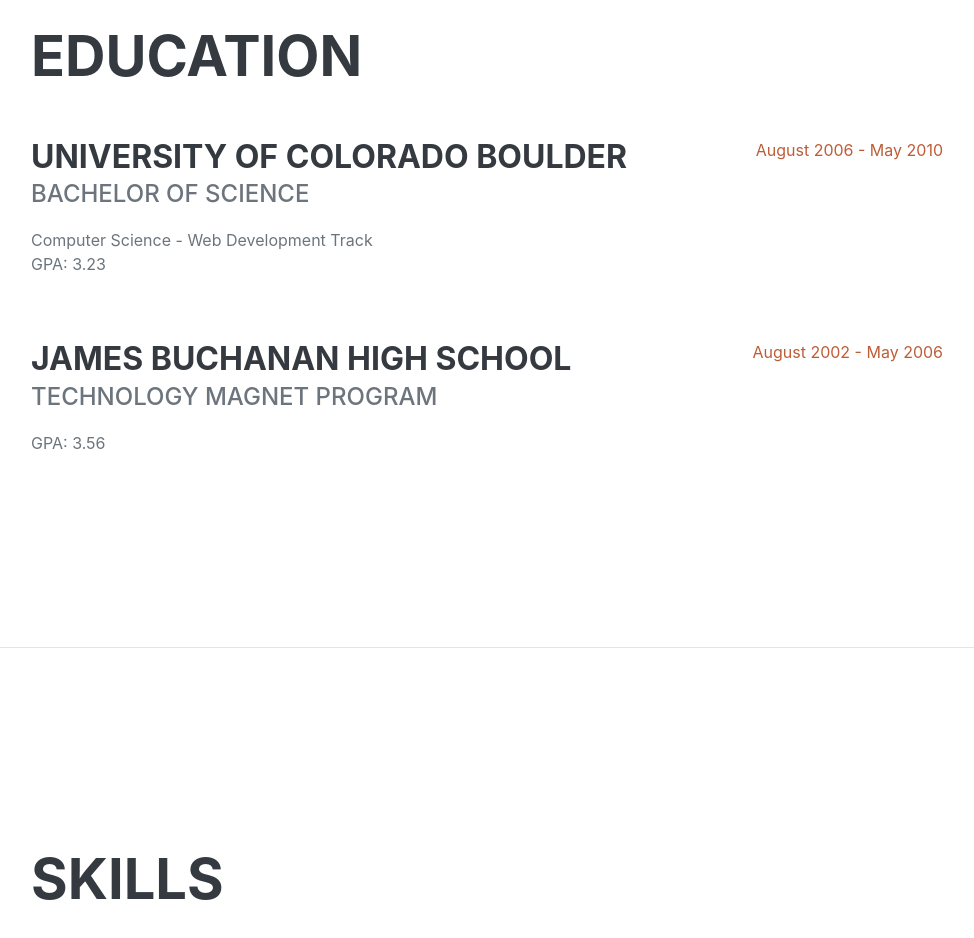
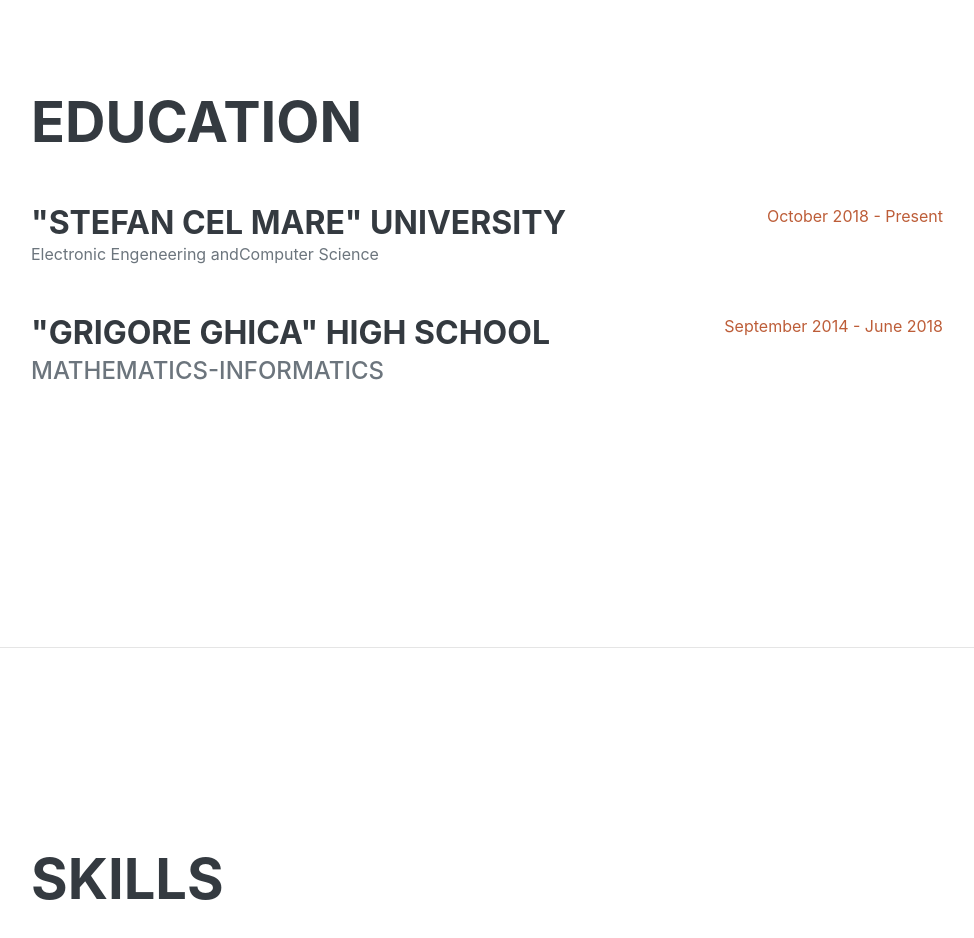
Before and after one commit to marcusapascaritei/marcusapascaritei.github.io, a plain HTML site: page index.html in a window 1280 px wide. Shown: the part 2160-3098 px from the top of the page, without its empty margins (289-1263 px from the left). Drawn offline with nearby package versions, Linux system fonts and the light colour scheme; a web font is replaced by a local one.

Commit message:
education

```diff
--- a/index.html
+++ b/index.html
@@ -103,20 +103,20 @@
                     <h2 class="mb-5">Education</h2>
                     <div class="d-flex flex-column flex-md-row justify-content-between mb-5">
                         <div class="flex-grow-1">
-                            <h3 class="mb-0">University of Colorado Boulder</h3>
-                            <div class="subheading mb-3">Bachelor of Science</div>
-                            <div>Computer Science - Web Development Track</div>
-                            <p>GPA: 3.23</p>
+                            <h3 class="mb-0">"Stefan cel Mare" University</h3>
+
+                            <div>Electronic Engeneering andComputer Science </div>
+
                         </div>
-                        <div class="flex-shrink-0"><span class="text-primary">August 2006 - May 2010</span></div>
+                        <div class="flex-shrink-0"><span class="text-primary">October 2018 - Present</span></div>
                     </div>
                     <div class="d-flex flex-column flex-md-row justify-content-between">
                         <div class="flex-grow-1">
-                            <h3 class="mb-0">James Buchanan High School</h3>
-                            <div class="subheading mb-3">Technology Magnet Program</div>
-                            <p>GPA: 3.56</p>
+                            <h3 class="mb-0">"Grigore Ghica" High School</h3>
+                            <div class="subheading mb-3">Mathematics-Informatics</div>
+
                         </div>
-                        <div class="flex-shrink-0"><span class="text-primary">August 2002 - May 2006</span></div>
+                        <div class="flex-shrink-0"><span class="text-primary">September 2014 - June 2018</span></div>
                     </div>
                 </div>
             </section>
```
